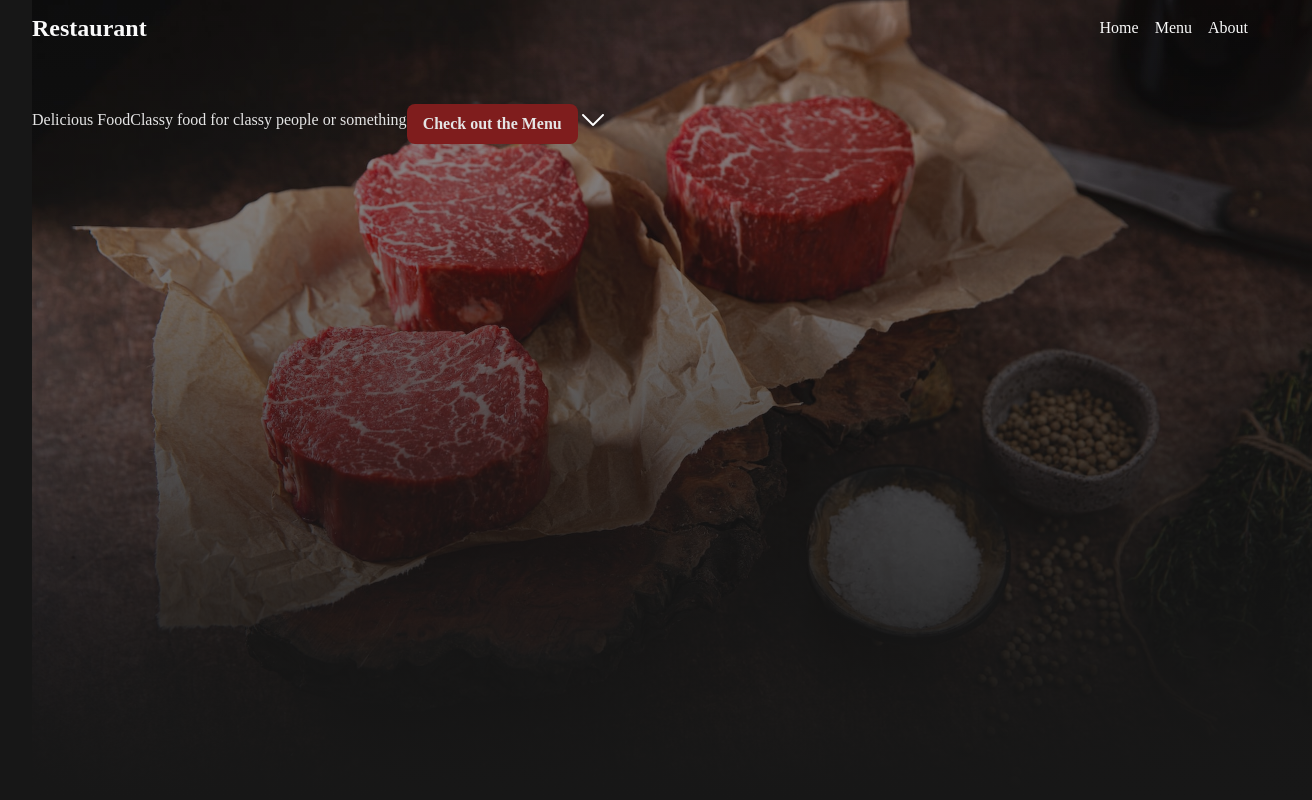
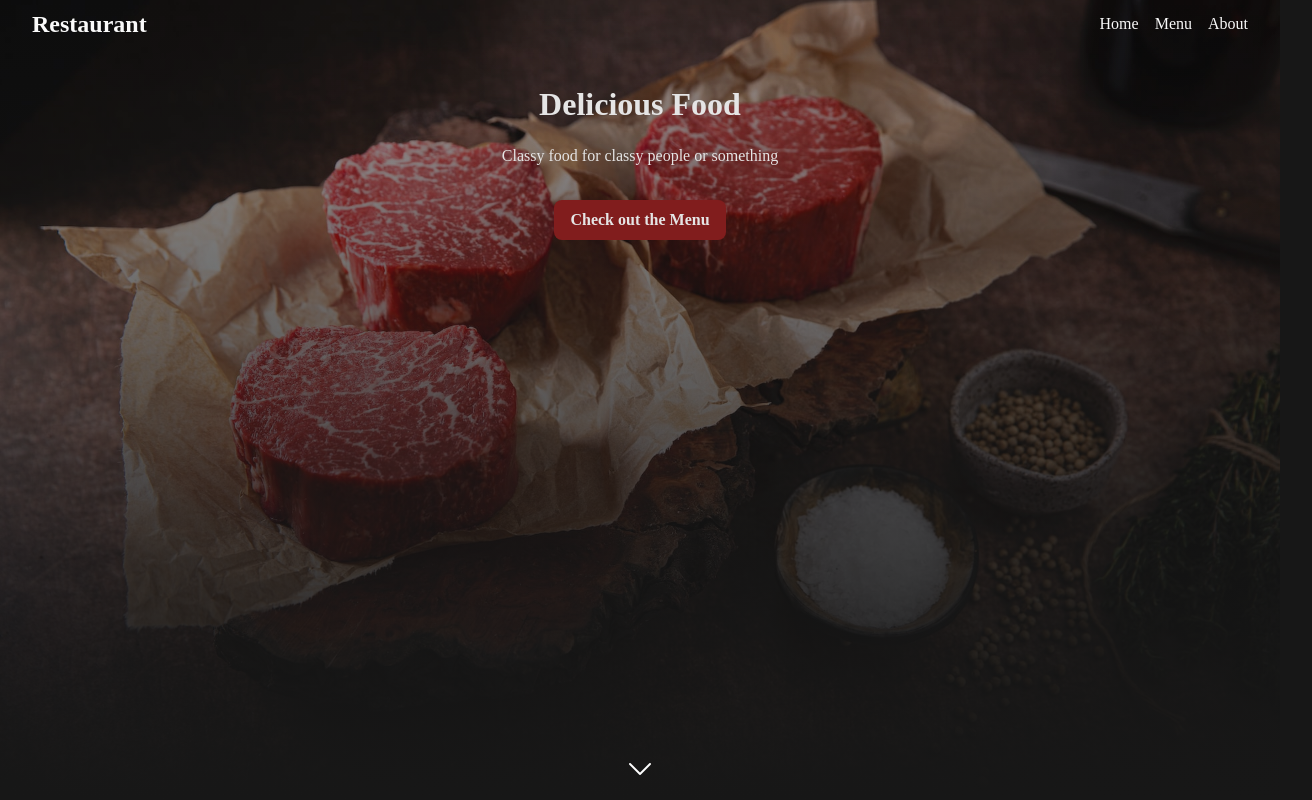
Before and after one commit to scorpi4n/TOP-restaurant-page, a website built with webpack: page src/index.html in a window 1280 px wide. Shown: the whole page, 1312 px wide, since content can reach past the window. Built offline with nearby package versions, Linux system fonts and the light colour scheme.

Commit message:
Style Hero component

```diff
--- a/src/styles/style.css
+++ b/src/styles/style.css
@@ -23,18 +23,24 @@
 }
 
 /* home */
-#content {
-	position: relative;
-	min-height: 100vh;
+.hero,
+.hero-content {
+	min-height: 94vh;
 }
 
-.hero {
+.hero-content {
 	color: var(--neutral-200);
+	height: 100%;
 	padding: 2rem;
-	height: 100%;
+	position: relative;
 
 	flex-direction: column;
 	gap: 1rem;
+}
+
+.hero-content .title {
+	font-size: 2rem;
+	font-weight: 700;
 }
 
 .hero-image {
@@ -60,30 +66,24 @@
 	margin-top: 1rem;
 	margin-bottom: .5rem;
 	padding: .5rem 1rem;
-	background-color: #7f1d1d;
+	background-color: hsl(0, 63%, 31%);
 	color: inherit;
 	font-weight: bold;
 	border: none;
 	border-radius: .5rem;
 }
 
-.selling-point {
-	color: var(--neutral-50);
+.cta:hover,
+.cta:focus-visible {
+	background-color: hsl(0, 63%, 26%);
 }
 
-.selling-point>div {
-	padding: 1rem;
-
-	flex-direction: column;
-	align-items: start;
-	gap: 1rem;
-}
-
-.selling-point>img {
-	aspect-ratio: 16 / 9;
-	background-color: var(--neutral-700);
-	object-fit: cover;
-	max-width: clamp(100px, 50vw, 500px);
+.hero-scroll {
+	position: absolute;
+	margin-inline: auto;
+	left: 0;
+	right: 0;
+	bottom: 1rem;
 }
 
 /* footer */
@@ -91,8 +91,6 @@
 	padding: 1rem 2rem;
 	background-color: var(--neutral-800);
 	color: var(--neutral-400);
-	/* position: absolute; */
-	/* bottom: 0; */
 	width: 100%;
 
 	grid-template-columns: repeat(3, 1fr);
@@ -137,6 +135,7 @@
 	color: var(--neutral-50);
 	padding-inline: 2rem;
 	width: 100%;
+	height: 6vh;
 
 	justify-content: space-between;
 }
```
